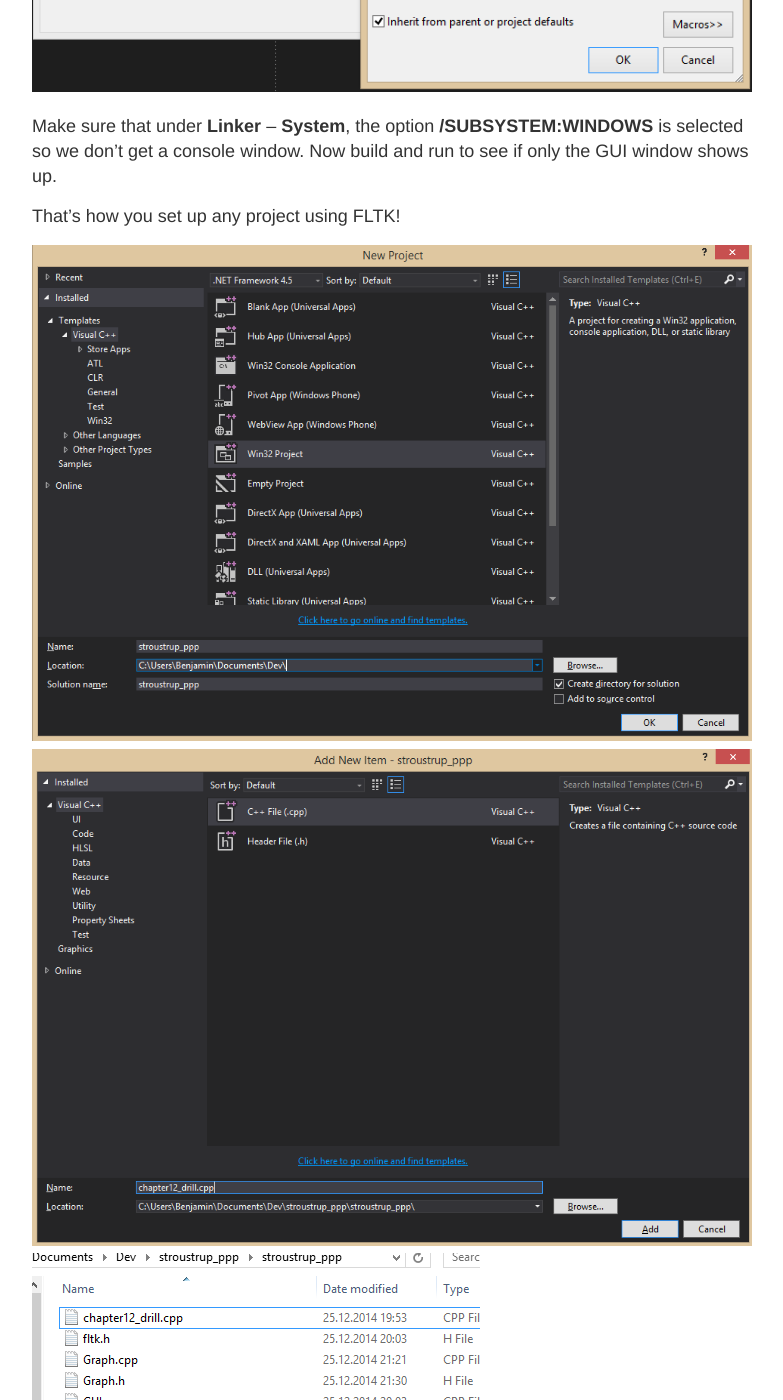
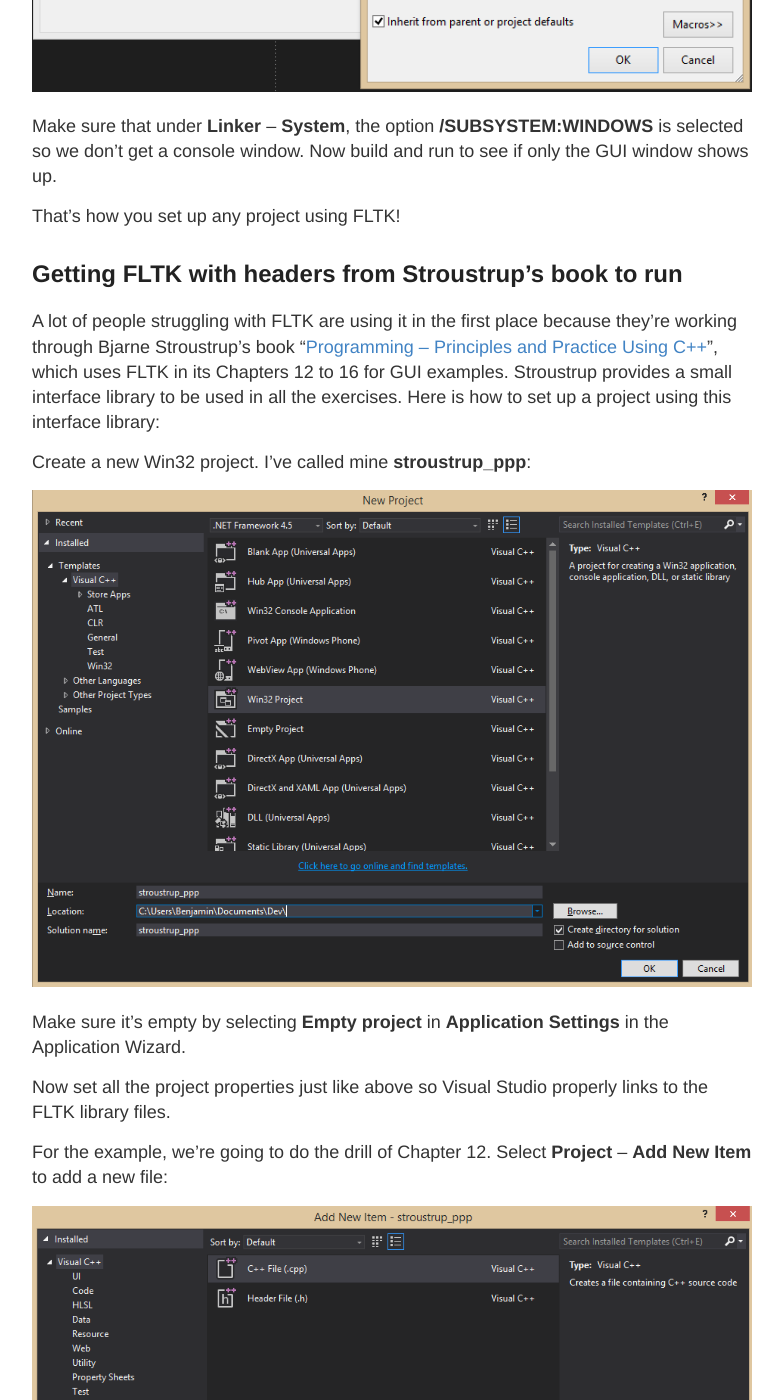
Before and after one commit to bewuethr/bewuethr.github.io, a Jekyll site: the page built from _posts/2014-12-25-installing-fltk-133-under-visual-studio.md, in a window 1280 px wide and 1400 px high, scrolled down 5974 px. Shown: the whole window, without its empty margins (248-1031 px from the left). Built offline with Jekyll 4.4.1, drawn with Linux system fonts in a browser that asks for light colours; Markdown is read by kramdown in place of the engine named in the settings; comment, search, counter and statistics services are not loaded; some of the changed text lies outside the part shown.

Commit message:
Updated 2014-12-25-installing-fltk-133-under-visual-studio.md

````diff
--- a/_posts/2014-12-25-installing-fltk-133-under-visual-studio.md
+++ b/_posts/2014-12-25-installing-fltk-133-under-visual-studio.md
@@ -85,10 +85,66 @@
 
 That's how you set up any project using FLTK!
 
+## Getting FLTK with headers from Stroustrup's book to run
+
+A lot of people struggling with FLTK are using it in the first place because they're working through Bjarne Stroustrup's book "[Programming – Principles and Practice Using C++](http://www.stroustrup.com/Programming/)", which uses FLTK in its Chapters 12 to 16 for GUI examples. Stroustrup provides a small interface library to be used in all the exercises. Here is how to set up a project using this interface library:
+
+Create a new Win32 project. I've called mine **stroustrup_ppp**:
+
 ![2014_12_25-14.png](/images/2014_12_25-12.png)
+
+Make sure it's empty by selecting **Empty project** in **Application Settings** in the Application Wizard.
+
+Now set all the project properties just like above so Visual Studio properly links to the FLTK library files.
+
+For the example, we're going to do the drill of Chapter 12. Select **Project** – **Add New Item** to add a new file:
+
 ![2014_12_25-14.png](/images/2014_12_25-13.png)
+
+If you haven't already, download the [standard library access header](http://www.stroustrup.com/Programming/PPP2code/std_lib_facilities.h) and the [GUI support code](http://www.stroustrup.com/Programming/PPP2code/) from the [website](http://www.stroustrup.com/Programming/) and put them in the same directory as **chapter12_drill.cpp**. Ignore all the matrix files and **Gui.h** – download **GUI.h**. Don't download **simple_window.cpp** as everything is already defined in **simple_window.h**. The directory should look like this afterwards:
+
 ![2014_12_25-14.png](/images/2014_12_25-14.png)
+
+Now add all the files to the project using **Project** – **Add Existing Item**:
+
 ![2014_12_25-15.png](/images/2014_12_25-15.png)
+
+This is actually overkill as we're not going to use **GUI.h** and **GUI.cpp** for a while, but you won't have to add anything else when you eventually use them.
+
+For some reason, in **Point.h**, the constructors are commented out. Uncomment everything in the struct.
+
+Now edit **chapter12_drill.cpp** and enter this code:
+
+```cpp
+#include "Graph.h"
+#include "Simple_window.h"
+
+int main()
+{
+	using namespace Graph_lib;
+
+    Point tl(150,150);
+    Simple_window win(tl,600,400,"My window");
+    win.wait_for_button();
+}
+```
+
+If you try to build your solution now, you get a slew of errors. Here is how to get rid of them:
+
+In **std_lib_facilities.h**, comment out the complete **vector** part:
+
 ![2014_12_25-16.png](/images/2014_12_25-16.png)
+
+This should get rid of errors related to **vector** and initializer lists; you lose range checking, though.
+
+Next, because [list initialization inside member initializer list or non-static data member initializer is not implemented](http://msdn.microsoft.com/en-us/library/dn793970.aspx) in VS 2013, comment out the constructor of **Lines** in **graph.h** (line 238). For the same reason, replace the constructor of **Text**:
+
 ![2014_12_25-17.png](/images/2014_12_25-17.png)
+
+Next, in **GUI.cpp**, add **Graph_lib::** in front of **Window&** in the definition of **Button::attach** (line 8), **In_box::attach** (line 30) and **Out_box::attach** (line 49). In **Graph.cpp**, in the definition of **can_open**, replace **return ff;** with **return bool(ff);** (line 319).
+
+Finally, in **GUI.cpp**, remove the constructor **Menu::Menu** as it is already defined in **GUI.h**.
+
+Now you should be able to build and run the project!
+
 ![2014_12_25-18.png](/images/2014_12_25-18.png)
````
